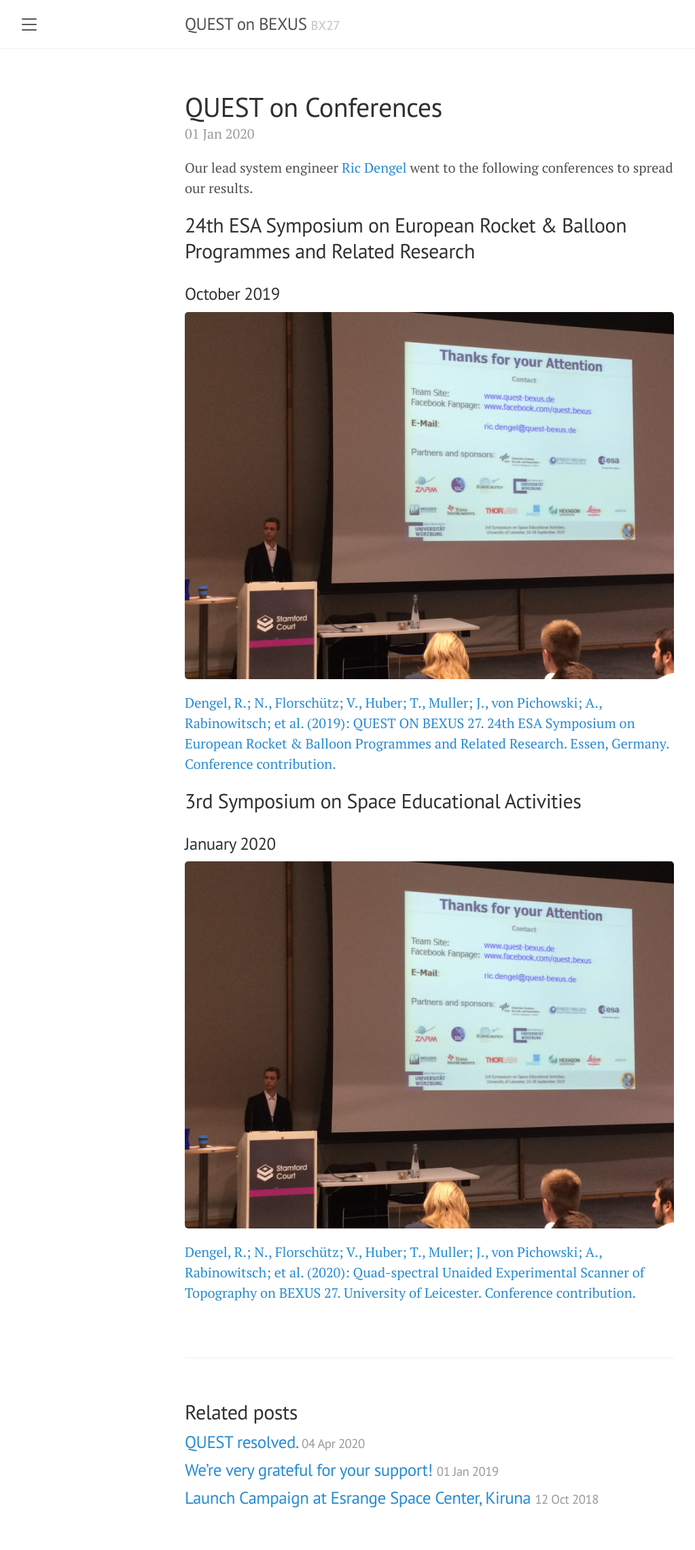
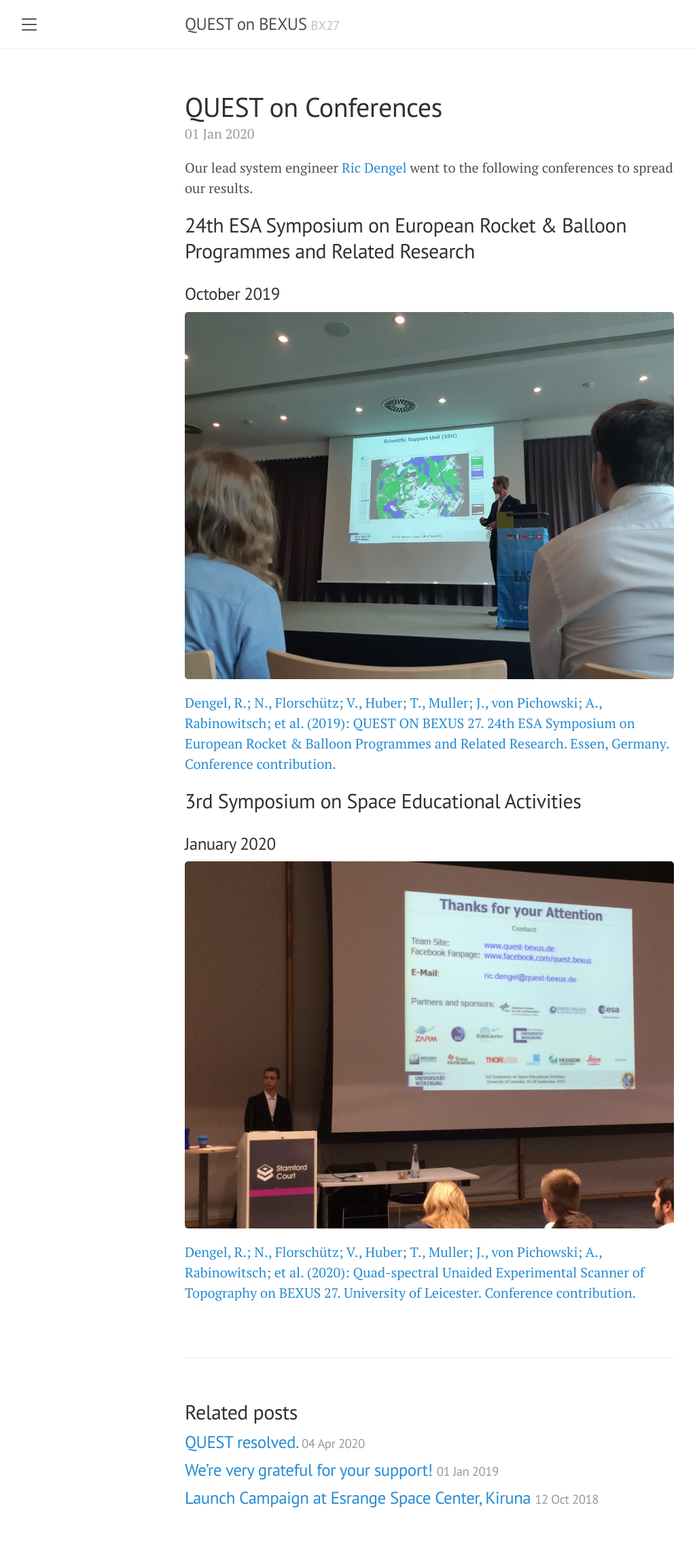
Before and after one commit to jvpichowski/quest-bexus, a Jekyll site: the page built from website/_posts/2020-01-01-conferences.md, in a window 1280 px wide. Shown: the whole page at 68% size, without its empty margins (8-1031 px from the left). Built offline with Jekyll 4.4.1, drawn with Linux system fonts in a browser that asks for light colours.

Commit message:
Fixed image reference

```diff
--- a/website/_posts/2020-01-01-conferences.md
+++ b/website/_posts/2020-01-01-conferences.md
@@ -9,7 +9,7 @@ Our lead system engineer [Ric Dengel](https://www.linkedin.com/in/ric-dengel/) w
 
 ### October 2019
 
-![Ric Dengel at PAC]({{ site.url }}/images/SSEA.jpg){:class="img-responsive"}
+![Ric Dengel at PAC]({{ site.url }}/images/PAC.jpg){:class="img-responsive"}
 
 [Dengel, R.; N., Florschütz; V., Huber; T., Muller; J., von Pichowski; A., Rabinowitsch; et al. (2019): QUEST ON BEXUS 27. 24th ESA Symposium on European Rocket & Balloon Programmes and Related Research. Essen, Germany. Conference contribution.](https://www.researchgate.net/publication/337784585_QUEST_ON_BEXUS_27)
 
```
